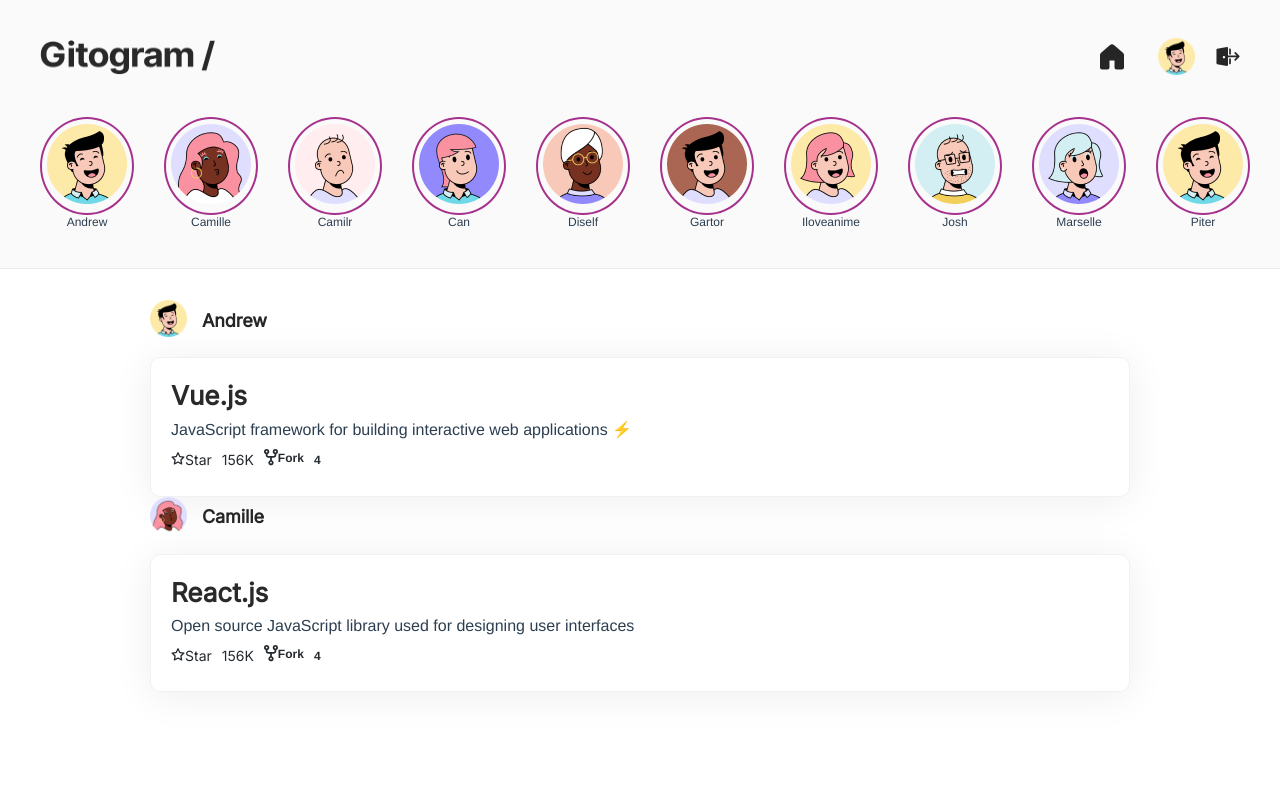
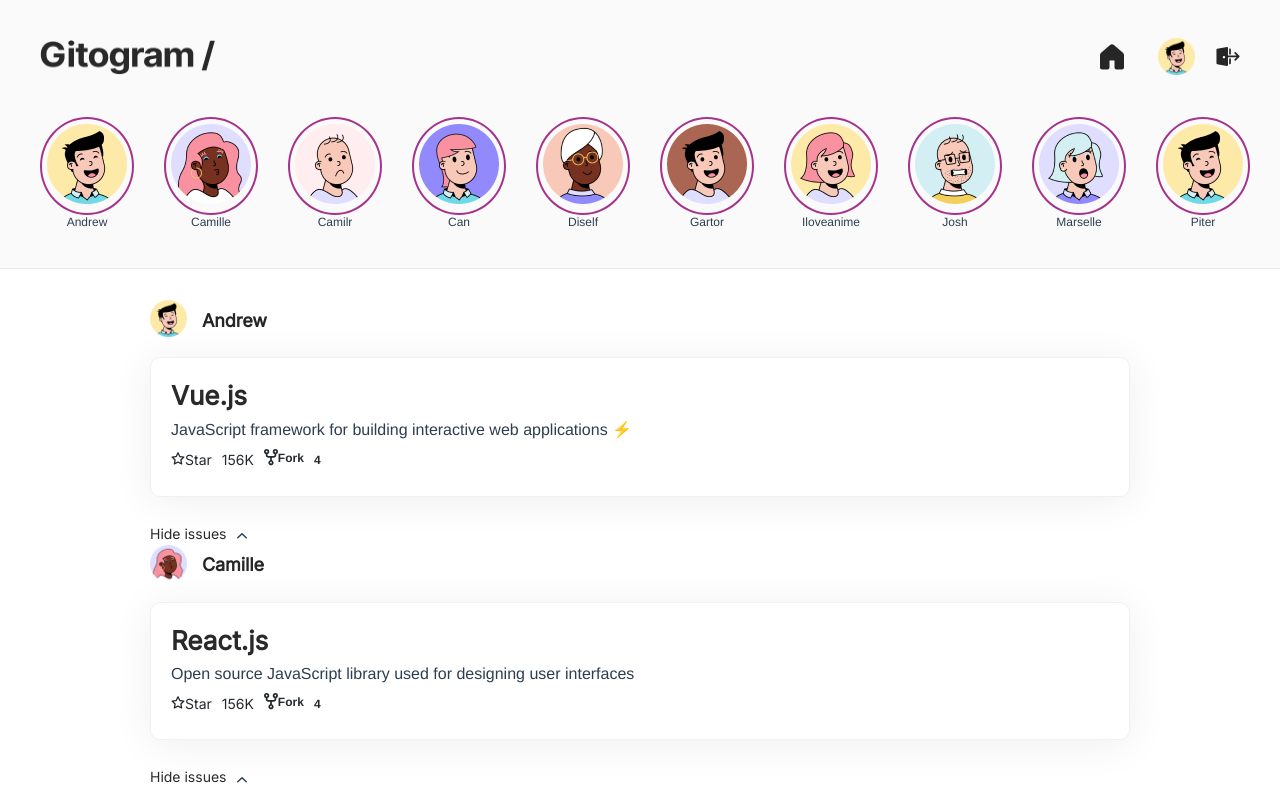
Before and after one commit to rambowGit/Gitogram, a Vue app: page / in a window 1280 px wide. Built offline with nearby package versions, Linux system fonts and the light colour scheme.

Commit message:
toggler added

```diff
--- a/src/components/Post/IssueToggle.vue
+++ b/src/components/Post/IssueToggle.vue
@@ -1,9 +1,62 @@
 <template>
-  <div></div>
+  <div class="toogler__container">
+    <div class="toggler__text">
+      {{ isShown ? "Hide issues" : "View issues" }}
+    </div>
+    <button
+      class="toggler"
+      @click="onToggle"
+      :class="{ 'toggler--rotated': !isShown }"
+    >
+      <icon-component name="TogglerIcon" size="10px" />
+    </button>
+  </div>
 </template>
 <script>
+import IconComponent from "@/icons/IconComponent.vue";
 export default {
   name: "issue-toggle",
+  components: {
+    IconComponent,
+  },
+  data() {
+    return {
+      isShown: true,
+    };
+  },
+  methods: {
+    onToggle() {
+      this.isShown = !this.isShown;
+      console.log(this.isShown);
+    },
+  },
 };
 </script>
-<style scoped></style>
+<style scoped>
+.toogler__container {
+  display: flex;
+  justify-content: flex-start;
+  align-items: center;
+}
+.toggler__text {
+  font-family: "Inter";
+  font-style: normal;
+  font-weight: 500;
+  font-size: 14px;
+  line-height: 160%;
+  color: #292929;
+  margin-right: 5px;
+}
+.toggler {
+  border: none;
+  font: inherit;
+  color: inherit;
+  background-color: transparent;
+  cursor: pointer;
+  /* margin-bottom: 5px; */
+}
+.toggler--rotated {
+  transform: rotate(180deg);
+  margin-bottom: 0;
+}
+</style>
--- a/src/components/Post/PostComponent.vue
+++ b/src/components/Post/PostComponent.vue
@@ -1,11 +1,13 @@
 //отображение user issue posts
 <template>
   <div class="post__container">
-    <div>
-      <post-header />
-    </div>
-    <div>
-      <post-footer />
+    <div class="post__item" v-for="post in posts" :key="post.id">
+      <div class="post__header">
+        <post-header :post="post" />
+      </div>
+      <div class="post__footer">
+        <post-footer :post="post" />
+      </div>
     </div>
   </div>
 </template>
@@ -18,10 +20,29 @@
     PostHeader,
     PostFooter,
   },
+  data() {
+    return {
+      posts: [
+        {
+          id: 1,
+          name: "Andrew",
+          pic: require("@/assets/img/avatars/ProfilePic_Andrew.png"),
+        },
+        {
+          id: 2,
+          name: "Camille",
+          pic: require("@/assets/img/avatars/ProfilePic_Camille.png"),
+        },
+      ],
+    };
+  },
 };
 </script>
 <style scoped>
 .post__container {
   width: 980px;
 }
+.post__header {
+  margin-bottom: 26px;
+}
 </style>
--- a/src/components/Post/PostFooter.vue
+++ b/src/components/Post/PostFooter.vue
@@ -1,9 +1,13 @@
 <template>
-  <div></div>
+  <div>
+    <issue-toggle />
+  </div>
 </template>
 <script>
+import IssueToggle from "./IssueToggle.vue";
 export default {
   name: "post-footer",
+  components: { IssueToggle },
 };
 </script>
 <style scoped></style>
--- a/src/components/Post/PostHeader.vue
+++ b/src/components/Post/PostHeader.vue
@@ -1,9 +1,7 @@
 <template>
-  <div v-for="story in userList" :key="story.id">
-    <post-profile :story="story" />
-    <div>
-      <post-content :userId="story.id" />
-    </div>
+  <post-profile :story="post" />
+  <div>
+    <post-content :userId="post.id" />
   </div>
 </template>
 <script>
@@ -11,25 +9,20 @@
 import PostContent from "./PostContent.vue";
 export default {
   name: "post-header",
+  props: {
+    post: {
+      type: Object,
+      required: true,
+    },
+  },
   components: {
     PostProfile,
     PostContent,
   },
-  data() {
-    return {
-      userList: [
-        {
-          id: 1,
-          name: "Andrew",
-          pic: require("@/assets/img/avatars/ProfilePic_Andrew.png"),
-        },
-        {
-          id: 2,
-          name: "Camille",
-          pic: require("@/assets/img/avatars/ProfilePic_Camille.png"),
-        },
-      ],
-    };
+  watch: {
+    post(val, prevVal) {
+      console.log("postHeader post:", val, prevVal);
+    },
   },
 };
 </script>
--- /dev/null
+++ b/src/icons/variants/TogglerIcon.vue
@@ -0,0 +1,19 @@
+<template>
+  <svg
+    preserveAspectRatio="none"
+    viewBox="0 0 10 6"
+    fill="none"
+    xmlns="http://www.w3.org/2000/svg"
+  >
+    <path
+      d="M9.79959 5.26034C9.51774 5.56387 9.04319 5.58144 8.73966 5.29959L5 1.77348L1.26033 5.29959C0.956802 5.58144 0.482254 5.56387 0.200401 5.26034C-0.0814505 4.9568 -0.0638752 4.48225 0.239658 4.2004L4.48966 0.200402C4.77742 -0.0668049 5.22257 -0.0668049 5.51033 0.200402L9.76034 4.2004C10.0639 4.48225 10.0814 4.9568 9.79959 5.26034Z"
+      fill="currentColor"
+    />
+  </svg>
+</template>
+<script>
+export default {
+  name: "toggler-icon",
+};
+</script>
+<style></style>
--- a/src/icons/variants/index.js
+++ b/src/icons/variants/index.js
@@ -2,3 +2,4 @@
 export { default as LogoutIcon } from "./LogoutIcon.vue";
 export { default as StarIcon } from "./StartIcon.vue";
 export { default as ForkIcon } from "./ForkIcon.vue";
+export { default as TogglerIcon } from "./TogglerIcon.vue";
```
Also changed, not shown: 7 other files (tests, documents, lock files or other folders).
